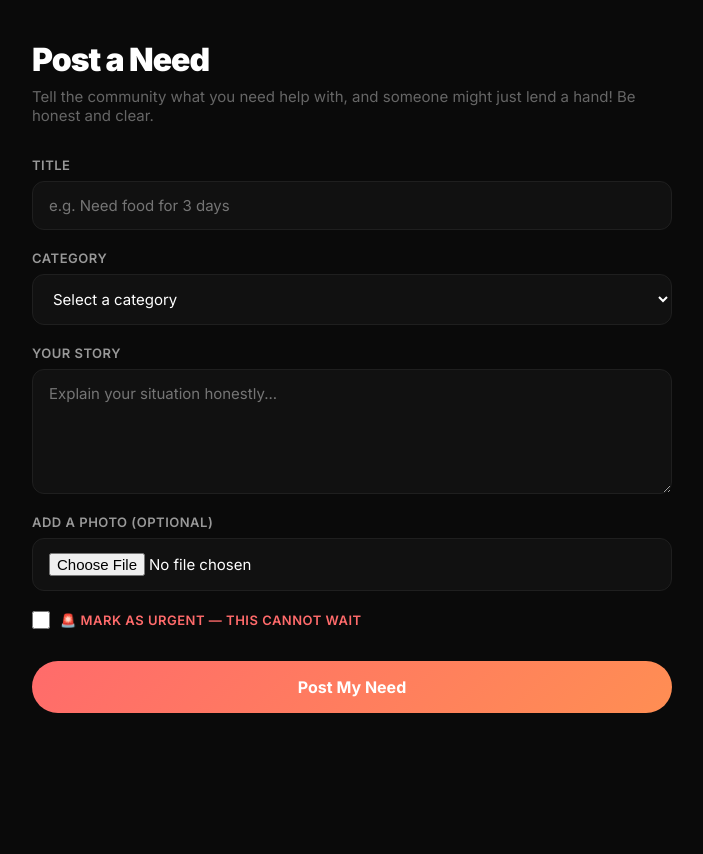
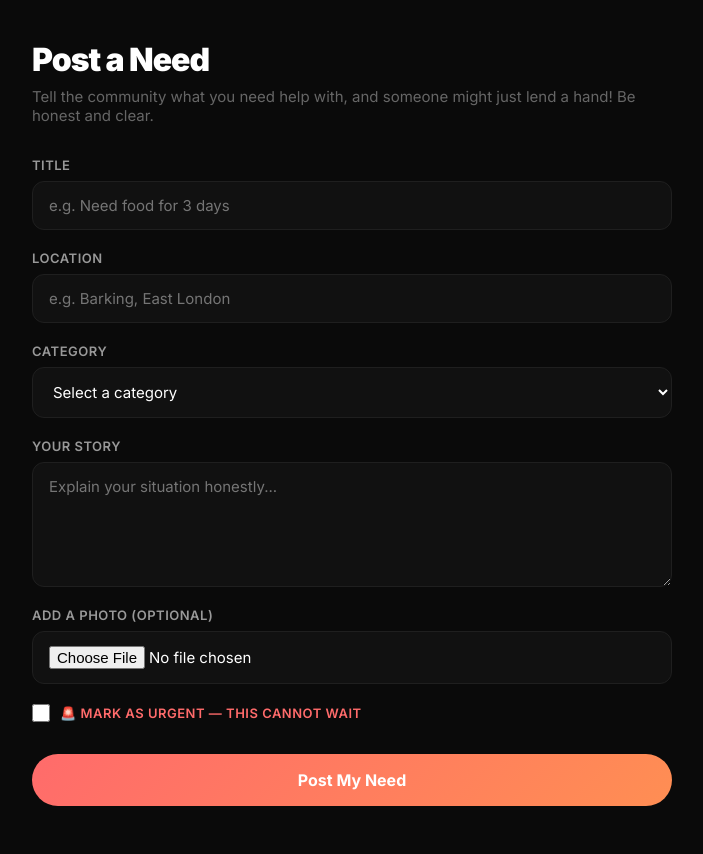
Before and after one commit to Sangima-Chowdhury/withme, a Flask app: page /post/new in a window 1280 px wide. Shown: the part 56-910 px from the top of the page, without its empty margins (288-991 px from the left). Before the commit the page ends 769 px from the top, so only its background shows below. Run offline with Flask 3, Linux system fonts and the light colour scheme; the visitor is signed in with stand-in values (Sample User, id 1).

Commit message:
Add location field to posts

```diff
--- a/app.py
+++ b/app.py
@@ -64,6 +64,7 @@ class Post(db.Model):
     date_posted = db.Column(db.DateTime, default=datetime.utcnow)
     user_id = db.Column(db.Integer, db.ForeignKey("user.id"), nullable=True)
     is_urgent = db.Column(db.Boolean, default=False, nullable=False)
+    location = db.Column(db.String(100), nullable=True)
 
     def __repr__(self):
         return f"<Post {self.title}>"
@@ -133,6 +134,7 @@ def new_post():
         description = request.form.get("description")
         category = request.form.get("category")
         is_urgent = request.form.get("is_urgent") == "true"
+        location = request.form.get("location")
 
         # Handle photo upload to Cloudinary and get the secure URL to save in the DATABASE, with error handling to ensure the app doesn't crash if the upload fails, and instead just saves the post without a photo
 
@@ -156,7 +158,8 @@ def new_post():
             photo_filename=photo_filename,
             ai_summary=ai_summary,
             user_id=current_user.id,
-            is_urgent=is_urgent
+            is_urgent=is_urgent,
+            location=location
         )
 
         db.session.add(post)
--- a/templates/index.html
+++ b/templates/index.html
@@ -40,7 +40,11 @@
                     {% if post.author %}
                       Posted by {{ post.author.username }} ·
                     {% endif %}
-                    {{ post.date_posted.strftime('%d %B %Y') }}
+                   Posted by {{ post.author.username }} · {{ post.date_posted.strftime('%d %B %Y') }}
+{% if post.location %}
+<span>📍 {{ post.location }}</span>
+{% endif %}
+
                 </div>
             </div>
            {% endfor %}
--- a/templates/post.html
+++ b/templates/post.html
@@ -18,6 +18,11 @@
                 required
             >
         </div>
+
+        <div class="form-group">
+    <label for="location">LOCATION</label>
+    <input type="text" name="location" id="location" placeholder="e.g. Barking, East London">
+</div>
 
         <div class="form-group">
             <label for="category">Category</label>
```
Also changed, not shown: instance/withme.db.
